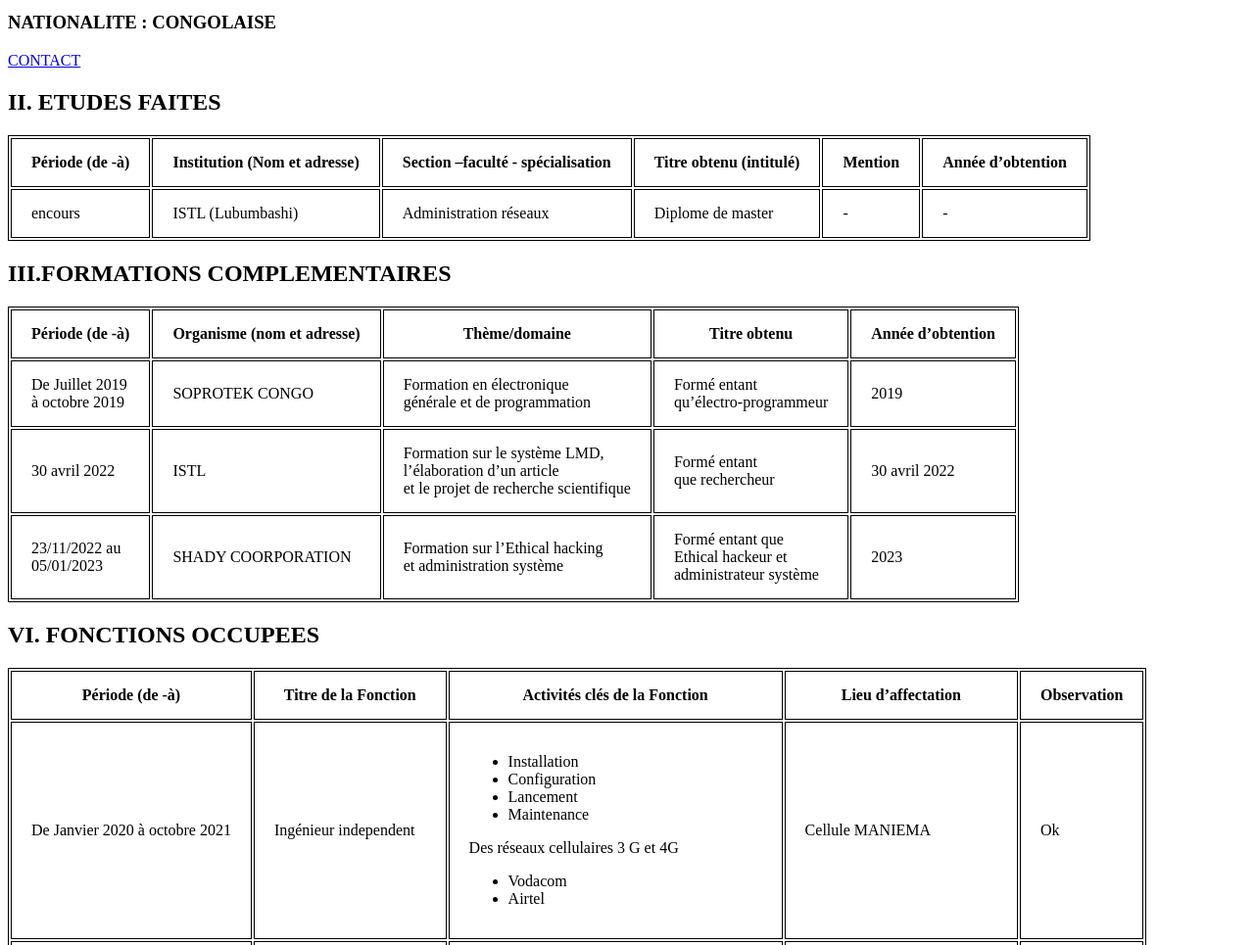
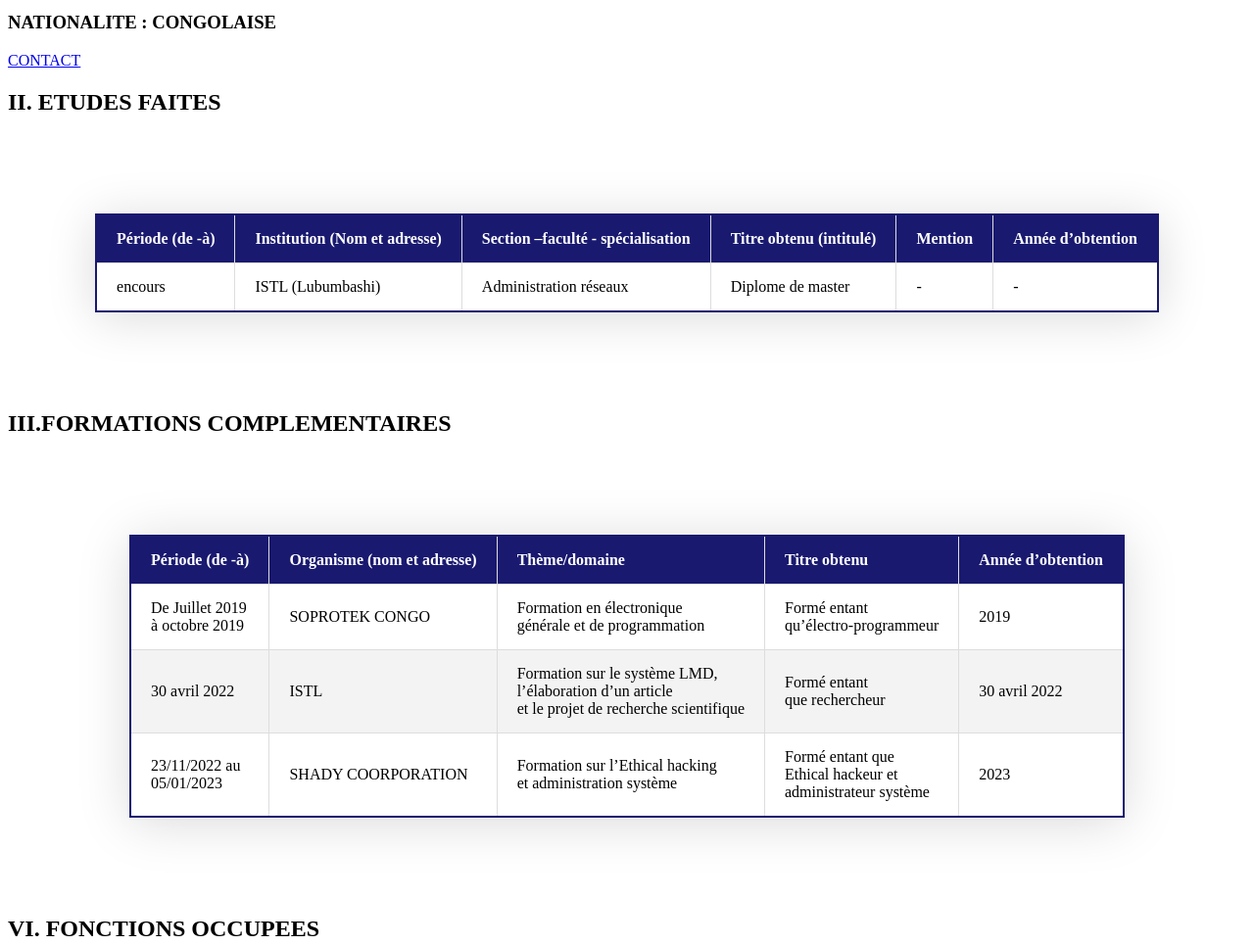
Before and after one commit to Saisonkit/mon_cv, a plain HTML site: page index.html in a window 1280 px wide. Shown: the part 940-1905 px from the top of the page at 98% size. Drawn offline with Linux system fonts and the light colour scheme.

Commit message:
nouvelle modif

```diff
--- /dev/null
+++ b/css/style.css
@@ -0,0 +1,24 @@
+
+table{
+    border-collapse: collapse;
+    min-width: 400px;
+    width: auto;
+    box-shadow: 0 5px 50px rgba(0, 0, 0, 0.15);
+    cursor: pointer;
+    margin: 100px auto;
+    border: 2px solid midnightblue;
+}
+thead tr{
+    background-color: midnightblue;
+    color: #fff;
+    text-align: left;
+        }
+th,td {
+    padding: 15px 20px;
+        }
+tbody tr, td, th {
+    border: 1px solid #ddd;
+}
+tbody tr:nth-child(even){
+    background-color: #f3f3f3;
+}
--- a/index.html
+++ b/index.html
@@ -5,18 +5,9 @@
     <meta http-equiv="X-UA-Compatible" content="IE=edge">
     <meta name="viewport" content="width=device-width, initial-scale=1.0">
     <title>cv_pour_kit_saison</title>
+    <link rel="stylesheet" href="css/style.css">
 </head>
 <body>
-    <style>
-        table{
-            border: 1px solid;
-        }
-        tr, td, th{
-            border-collapse: collapse;
-            border: 1px solid;
-            padding: 15px 20px;
-        }
-    </style>
     <h1>CURRICUM VITAE</h1>
         <h2>I. IDENTIFICATION</h2>
             <img src="images/profile.png" alt="photo de profil"> <br>
```
Also changed, not shown: contact.html (+1 -0 lines).
